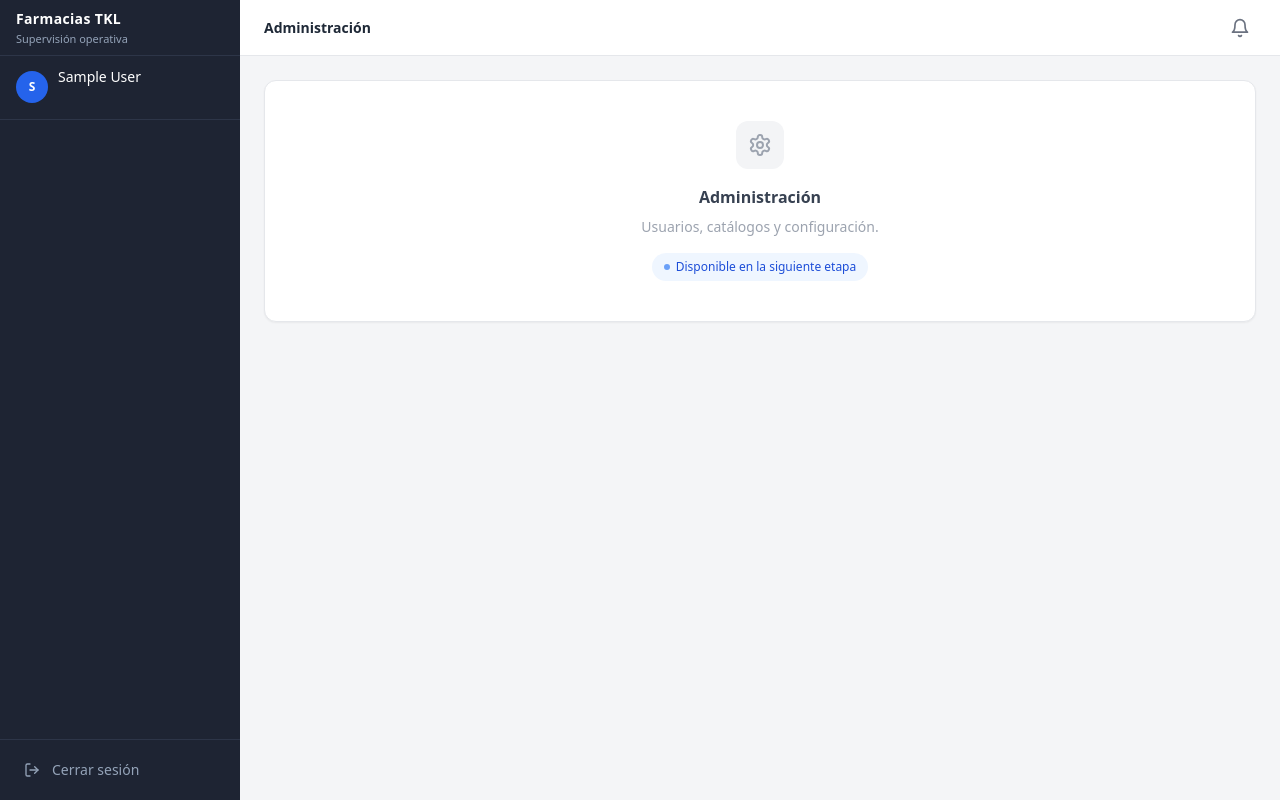
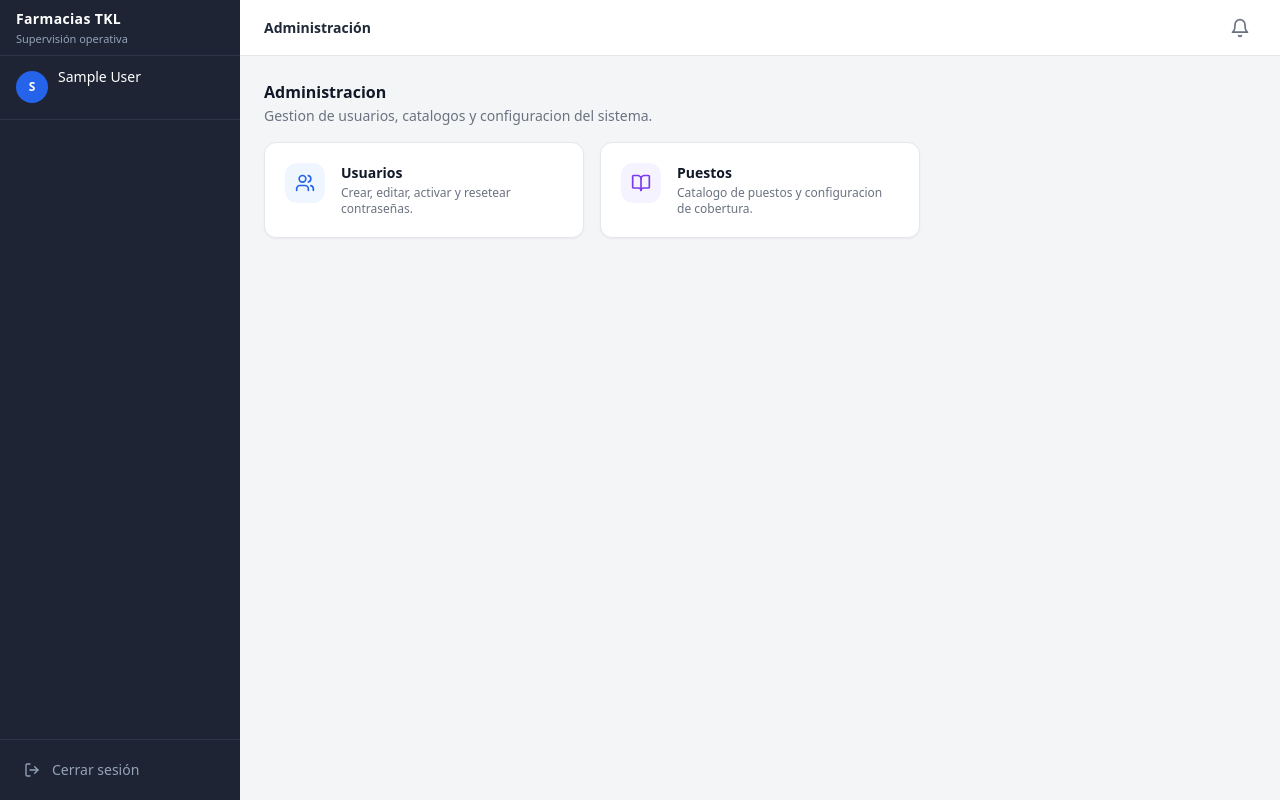
Before and after one commit to farmacias-tkl/farmacias-tkl, a Next.js app: page /admin in a window 1280 px wide. Built offline with nearby package versions, Linux system fonts and the light colour scheme; no server answers; sample sign-in values are in the browser's storage.

Commit message:
feat: replace admin placeholder with real landing page

```diff
--- a/src/app/(dashboard)/admin/page.tsx
+++ b/src/app/(dashboard)/admin/page.tsx
@@ -1,15 +1,49 @@
-import { Settings } from "lucide-react";
-export default function Page() {
+import Link from "next/link";
+import { Users, BookOpen, Settings } from "lucide-react";
+
+const CARDS = [
+  {
+    href:        "/admin/usuarios",
+    icon:        Users,
+    title:       "Usuarios",
+    description: "Crear, editar, activar y resetear contraseñas.",
+    color:       "bg-blue-50 text-blue-600",
+  },
+  {
+    href:        "/puestos",
+    icon:        BookOpen,
+    title:       "Puestos",
+    description: "Catalogo de puestos y configuracion de cobertura.",
+    color:       "bg-violet-50 text-violet-600",
+  },
+];
+
+export default function AdminPage() {
   return (
-    <div className="card p-10 text-center">
-      <div className="inline-flex items-center justify-center w-12 h-12 rounded-xl bg-gray-100 mb-4">
-        <Settings className="w-6 h-6 text-gray-400" />
+    <div className="space-y-4">
+      <div>
+        <h2 className="text-base font-semibold text-gray-900">Administracion</h2>
+        <p className="text-sm text-gray-500 mt-0.5">Gestion de usuarios, catalogos y configuracion del sistema.</p>
       </div>
-      <h2 className="text-base font-semibold text-gray-700 mb-2">Administración</h2>
-      <p className="text-sm text-gray-400 max-w-sm mx-auto">Usuarios, catálogos y configuración.</p>
-      <div className="inline-flex items-center gap-1.5 mt-4 text-xs bg-blue-50 text-blue-700 px-3 py-1.5 rounded-full font-medium">
-        <span className="w-1.5 h-1.5 rounded-full bg-blue-500 animate-pulse" />
-        Disponible en la siguiente etapa
+
+      <div className="grid grid-cols-1 gap-4 sm:grid-cols-2 lg:grid-cols-3">
+        {CARDS.map(card => {
+          const Icon = card.icon;
+          return (
+            <Link key={card.href} href={card.href}
+              className="card p-5 flex items-start gap-4 hover:shadow-md transition-shadow group">
+              <div className={`w-10 h-10 rounded-xl flex items-center justify-center shrink-0 ${card.color}`}>
+                <Icon className="w-5 h-5" />
+              </div>
+              <div>
+                <p className="text-sm font-semibold text-gray-900 group-hover:text-blue-600 transition-colors">
+                  {card.title}
+                </p>
+                <p className="text-xs text-gray-500 mt-0.5">{card.description}</p>
+              </div>
+            </Link>
+          );
+        })}
       </div>
     </div>
   );
```
